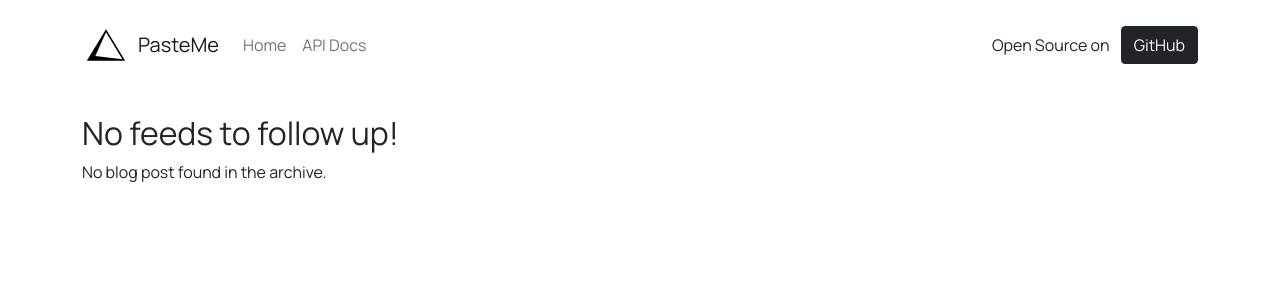
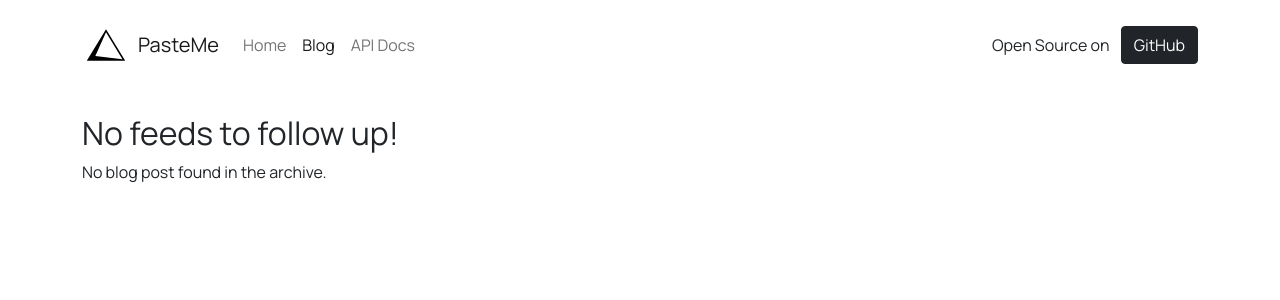
Before and after one commit to collove/pasteme, a Django app: template blog/templates/blogs.html in a window 1280 px wide. Shown: the top 300 px of the page. Run offline with Django 4.2, Linux system fonts and the light colour scheme; the template is opened without the code that fills it, so the values that code supplies are empty; some libraries are stand-ins or nearby versions.

Commit message:
bug fix for addon_style

```diff
--- a/templates/_base.html
+++ b/templates/_base.html
@@ -27,12 +27,13 @@
         {% endblock %}
         <title>
             {% block title %}
-                PasteMe Service
+            PasteMe - Paste Codes From Your Terminal
             {% endblock title %}
         </title>
         <link rel="stylesheet" href="{% static 'css/bootstrap.min.css' %}">
         <link rel="stylesheet"
               href="https://fonts.googleapis.com/css?family=Manrope&amp;display=swap">
+        <link href="https://fonts.googleapis.com/css2?family=Lora&display=swap" rel="stylesheet">
         <link rel="stylesheet"
               href="https://cdnjs.cloudflare.com/ajax/libs/aos/2.3.4/aos.css">
         <link rel="stylesheet"
@@ -43,7 +44,6 @@
         <link rel="stylesheet" href="{% static 'css/Navbar-With-Button.css' %}">
         <link rel="stylesheet" href="{% static 'css/Projects-Grid.css' %}">
         <link rel="stylesheet" href="{% static 'css/styles.css' %}">
-        {% block addon_style %}{% endblock %}
         <style>
         code.phrase {
             color: rgb(250, 250, 250);
@@ -115,6 +115,7 @@
             filter: blur(5px);
             /* IE6-9 */
             }
+            {% block addon_style %}{% endblock %}
         </style>
     </head>
     <body style="font-family: Manrope, sans-serif; {% block body_css %}{% endblock %}"
@@ -136,6 +137,10 @@
                         <li class="nav-item">
                             <a class="nav-link {% block home_active %}{% endblock %}"
                                href="{% url 'home' %}">Home</a>
+                        </li>
+                        <li class="nav-item">
+                            <a class="nav-link {% block blog_active %}{% endblock %}"
+                               href="{% url 'blogs' %}">Blog</a>
                         </li>
                         <li class="nav-item">
                             <a class="nav-link" href="{% url 'schema-redoc' %}" target="blank">API Docs</a>
```
